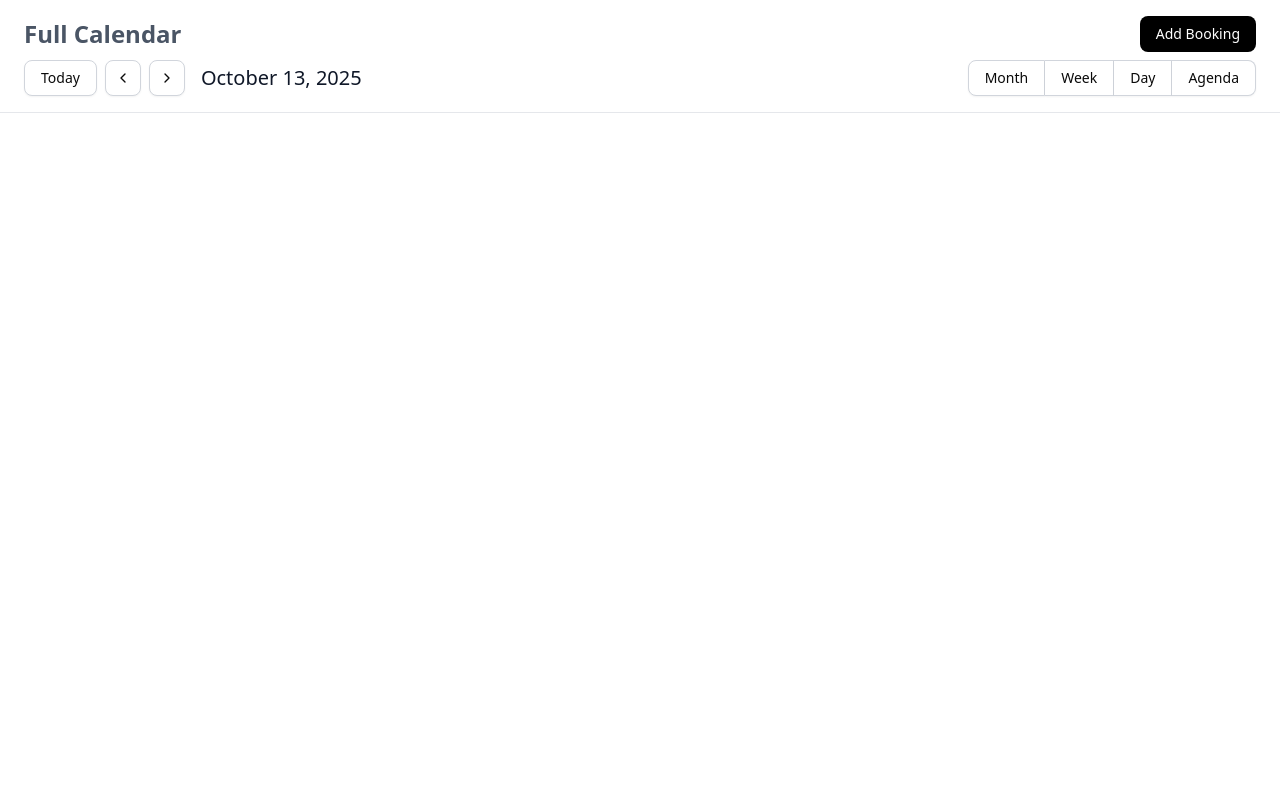
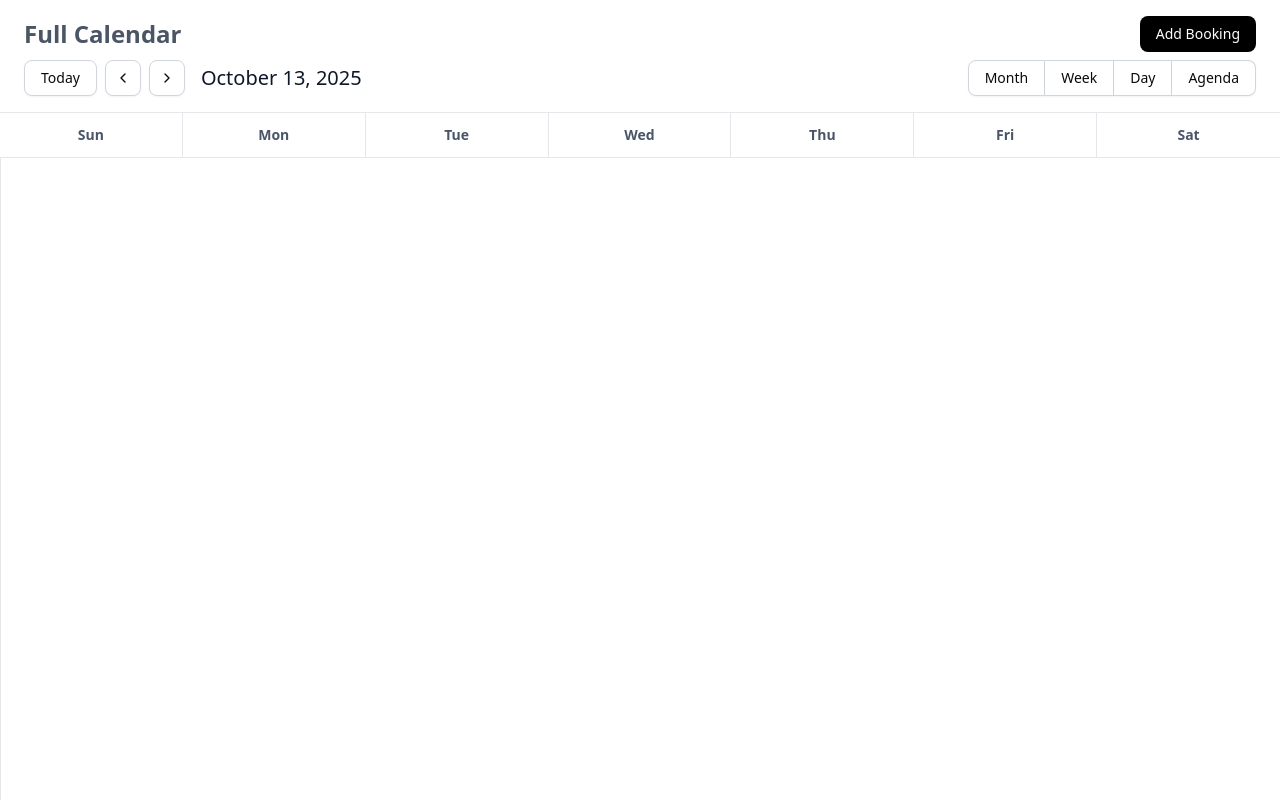
Before and after one commit to KHAIHWAN/full-calendar, a Next.js app: page / in a window 1280 px wide. Built offline with nearby package versions, Linux system fonts and the light colour scheme.

Commit message:
➕ add monthview page ➕ make week days header

```diff
--- a/src/components/calendar/calendar.tsx
+++ b/src/components/calendar/calendar.tsx
@@ -9,6 +9,9 @@ import { ButtonGroup } from "@/components/ui/button-group"
 
 // Lucide Icons
 import { ChevronLeft, ChevronRight } from "lucide-react"
+
+// Import Components
+import MonthView from "./views/MonthView"
 
 export default function Calendar() {
 	const [currentDate, setCurrentDate] = useState(new Date())
@@ -72,6 +75,8 @@ export default function Calendar() {
 					</div>
 				</div>
 			</header>
+
+            <MonthView />
 		</div>
 	)
 }
--- /dev/null
+++ b/src/components/calendar/views/MonthView.tsx
@@ -0,0 +1,23 @@
+export default function MonthView() {
+	const weekDays = ["Sun", "Mon", "Tue", "Wed", "Thu", "Fri", "Sat"]
+
+	return (
+		<div className='flex flex-col h-full'>
+			{/* Week Days Header */}
+			<div className='grid grid-cols-7 border-b border-gray-200'>
+				{weekDays.map((day) => (
+					<div
+						key={day}
+						className='py-3 text-center text-sm font-semibold text-gray-600 border-r border-gray-200 last:border-r-0'>
+						{day}
+					</div>
+				))}
+			</div>
+
+            {/* Calendar Grid */}
+            <div className="grid grid-cols-7 flex-1 border-l border-gray-200">
+
+            </div>
+		</div>
+	)
+}
```
